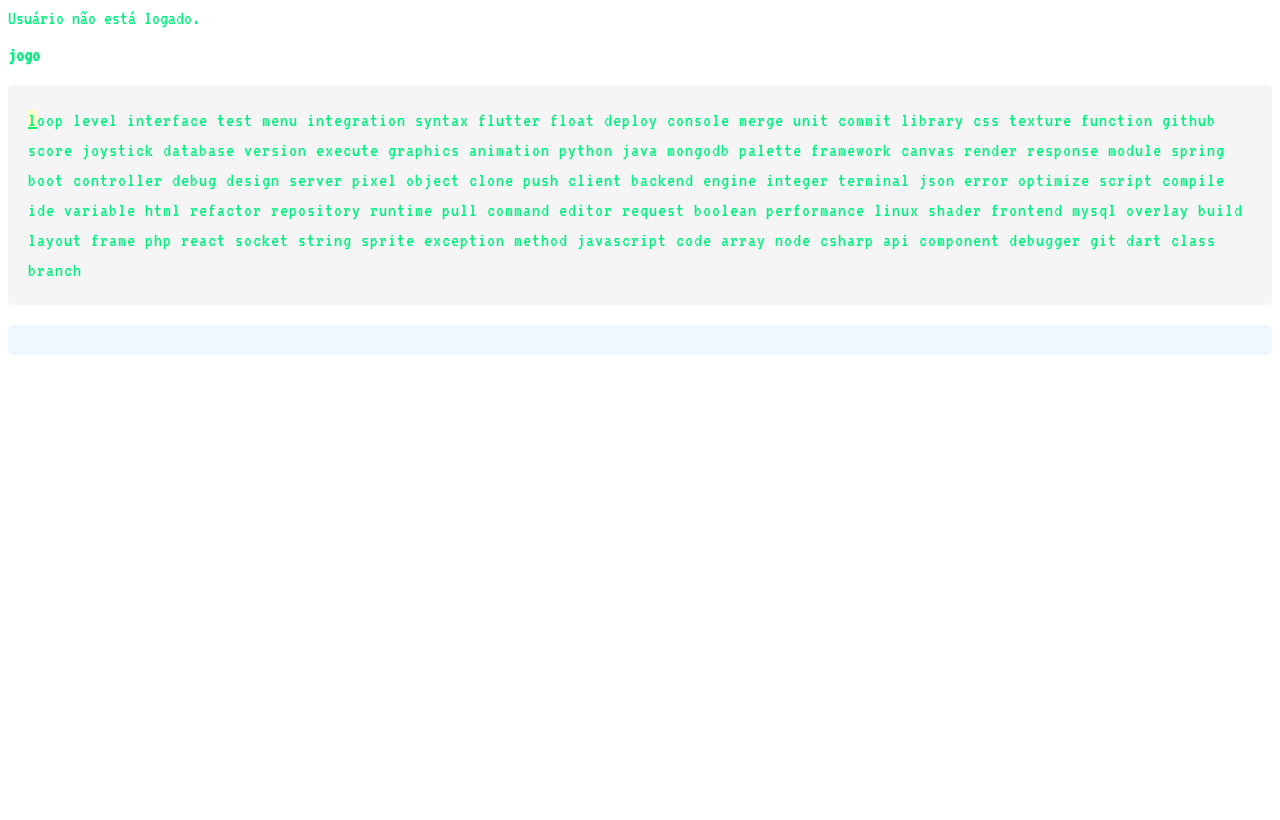
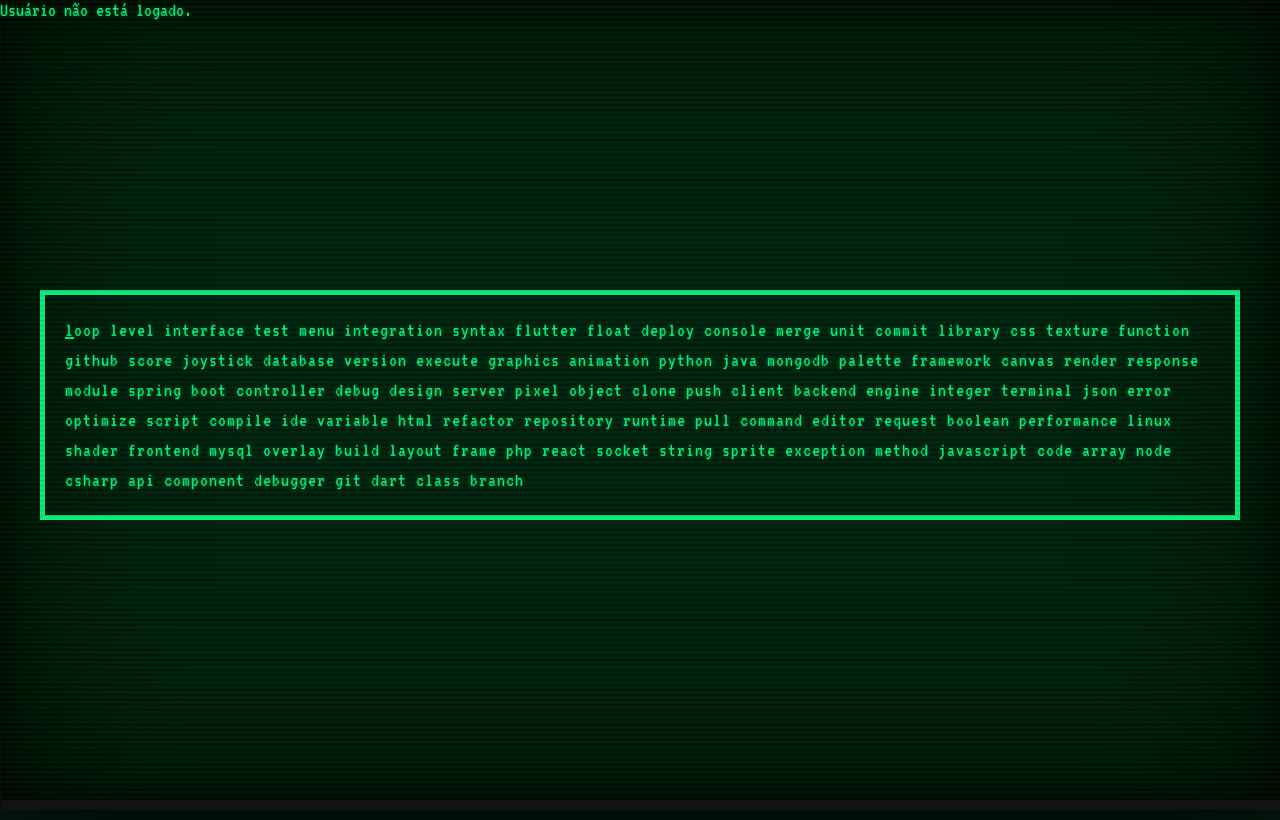
Before and after one commit to joaozanini/typegame, a PHP site: page /game.php in a window 1280 px wide. Before the commit the page ends 355 px from the top, so only its background shows below. Run offline with PHP 8.4, Linux system fonts and the light colour scheme.

Commit message:
Style: CSS base pronto

```diff
--- a/public/css/game.css
+++ b/public/css/game.css
@@ -1,4 +1,61 @@
-@import url(https://fonts.googleapis.com/css?family=VT323);
+:root{
+  font-size: 62.5%;
+  --cor-font: 152;
+  --fonte-geral: hsl(var(--cor-font), 93%, 48%);
+  --cor-sec: 151;
+  --fonte-sec: 	hsl(var(--cor-sec), 82%, 6%);
+}
+
+
+
+body {
+  margin: 0;
+  background-color: var(--fonte-sec);
+  color: var(--fonte-geral);
+  font-family: 'VT323';
+  font-size: 2.0rem;
+  text-shadow: 0 0 4px #034b23;
+}
+
+.crt-overlay {
+  position: fixed;
+  top: 0;
+  left: 0;
+  width: 100%;
+  height: 100%;
+  pointer-events: none;
+  filter: blur(0.3px) brightness(1.1);
+  background-image: repeating-linear-gradient(to bottom, rgba(0, 0, 0, 0.171) 0px, rgba(0, 255, 0, 0.08) 2px, transparent 5px, transparent 3px);
+  z-index: 1;
+  animation: flicker 10ms infinite;
+}
+
+@keyframes flicker {
+    0%{opacity: 0.9;}
+    50%{opacity: 1;}
+
+}
+
+.frame {
+  border: 1rem solid;
+  border-bottom-color: #121212;
+  border-left-color: #080808;
+  border-right-color: #080808;
+  border-top-color: #020202;
+  border-left-width: 1px;
+  box-shadow:
+    inset 0 0 18rem black,
+    inset 0 0 3rem black,
+    0 0 10rem black;
+  height: 100vh;
+  width: 100vw;
+  position: fixed;
+  top: -10px;
+  left: 0;
+  pointer-events: none;
+  z-index: -1;
+}
+
 
 * {
   color: #08ee83;
@@ -6,18 +63,25 @@
   font-size: 20px;
 }
 
-div {
-  background-color: #031e11;
+.main{
+  display: flex;
+  flex-direction: column;
+  align-items: center;
+  justify-content: center;
+  min-height: 100vh;
+  gap: 2rem;
+  padding: 0 2rem;
+  box-sizing: border-box;
 }
 
 #text-display {
-  margin: 20px 0;
+  border: 5px solid var(--fonte-geral);
+  margin: 20px;
   line-height: 1.5;
   letter-spacing: 1px;
   min-height: 150px;
-  background-color: #f5f5f5;
   padding: 20px;
-  border-radius: 5px;
+
 }
 
 #text-display span {
@@ -25,7 +89,7 @@ div {
 }
 
 #text-display span.current {
-  background-color: #ffffcc;
+
   text-decoration: underline;
 }
 
@@ -37,31 +101,42 @@ div {
 #text-display span.incorrect {
   color: #e74c3c;
   text-decoration: underline wavy;
-  background-color: #ffebee;
+
 }
 
 button {
   background-color: transparent;
-  border: 2px solid #08ee83;
-  color: #08ee83;
+  border: 2px solid var(--fonte-geral);
+  color: var(--fonte-geral);
   font-family: 'VT323';
   font-size: 18px;
-  width: 100px;
+  max-width: fit-content;
   height: 30px;
   cursor: pointer;
   transition: 0.3s;
   display: inline-block;
 }
 
-.button:hover{
-  background-color: #08ee83;
+button:hover{
+  background-color: var(--fonte-geral);
   color: #031e11;
 }
 
+
 #stats {
+  display: flex;
+  flex-direction: column;
+  margin: 0 auto;
+  align-items: center;
+  text-align: center;
   font-size: 18px;
   margin-top: 20px;
-  padding: 15px;
-  background-color: #f0f8ff;
-  border-radius: 5px;
+  padding: 5px;
+  max-width: 20rem;
+  padding-inline: 20px;
 }
+
+::selection{
+  background: var(--fonte-geral);
+  color: var(--fonte-sec);
+}
--- a/public/css/profile.css
+++ b/public/css/profile.css
@@ -51,5 +51,5 @@ body {
   top: -10px;
   left: 0;
   pointer-events: none;
-  z-index: 998;
+  z-index: -1;
 }
--- a/public/game.php
+++ b/public/game.php
@@ -14,13 +14,19 @@ if (isset($_SESSION['user_id'])) {
   <meta charset="UTF-8">
   <meta name="viewport" content="width=device-width, initial-scale=1.0">
   <title>Typos!</title>
+  <link href="https://fonts.googleapis.com/css2?family=VT323&display=swap" rel="stylesheet">
   <link rel="stylesheet" href="css/game.css">
 </head>
 <body>
-    <h2>jogo</h2>
-  <div id="text-display"></div>
-  <div id="stats"></div>
 
+  <div class="main">
+    <div id="timer"></div>
+    <div id="text-display"></div>
+    <div id="stats"></div>
+  </div>
+
+    <div class="crt-overlay"></div>
+    <div class="frame"></div>
   <script src="js/game.js"></script>
 </body>
 </html>
--- a/public/js/game.js
+++ b/public/js/game.js
@@ -1,6 +1,7 @@
 document.addEventListener('DOMContentLoaded', () => {
     const textDisplay = document.getElementById('text-display');
     const statsContainer = document.getElementById('stats');
+    const timerDisplay = document.getElementById('timer')
     let currentIndex = 0;
     let startTime = null;
     let errorCount = 0;
@@ -75,6 +76,7 @@ document.addEventListener('DOMContentLoaded', () => {
                 console.log('[DEBUG] Timer iniciado');
                 startTime = new Date();
                 startTimer();
+
             }
 
             const currentChar = characters[currentIndex];
@@ -103,6 +105,7 @@ document.addEventListener('DOMContentLoaded', () => {
             } else {
                 finishGame();
                 document.removeEventListener('keydown', handleKeyDown);
+                if (timerDisplay) timerDisplay.innerText = '';
             }
 
             e.preventDefault();
@@ -168,6 +171,7 @@ document.addEventListener('DOMContentLoaded', () => {
             <p>Erros: ${errorCount}</p>
             <button onclick="location.reload()">↻ Jogar Novamente</button>
         `;
+        statsContainer.style.border = "5px solid #08ee83"
 
         postResult({ time: totalTime, wpm, accuracy, errors: errorCount });
     }
@@ -194,19 +198,25 @@ document.addEventListener('DOMContentLoaded', () => {
         if (startTime) {
             const elapsed = new Date() - startTime;
             const remainingTime = Math.max(0, maxTime - elapsed);
-            if (remainingTime <= 0 && timerId) { // Se o tempo restante é 0 ou menos, e o timer principal ainda não limpou
-                 // Isso é um fallback, mas o finishGame() já deveria ter sido chamado pelo timeout principal.
-                 // Garante que o título seja atualizado para 0 e o jogo encerre, caso haja algum descompasso.
-                document.title = 'Tempo restante: 0.0s';
-            } else {
-                document.title = `Tempo restante: ${(remainingTime / 1000).toFixed(1)}s`;
+            const timeText = `${(remainingTime / 1000).toFixed(1)}s`;
+
+            document.title = `Tempo restante: ${timeText}`;
+            if (timerDisplay) {
+                timerDisplay.innerText = `⏱ ${timeText}`;
+            }
+
+            if (timeText === `0.1s`) {
+                timerDisplay.innerText = '⏱ 0.0s';
             }
         } else {
             document.title = 'Jogo de Digitação';
+            if (timerDisplay) timerDisplay.innerText = '';
         }
+
     }
 
+
     function startTitleUpdater() {
-        titleTimerId = setInterval(updateTitle, 1000);
+        titleTimerId = setInterval(updateTitle, 100);
     }
 });
```
